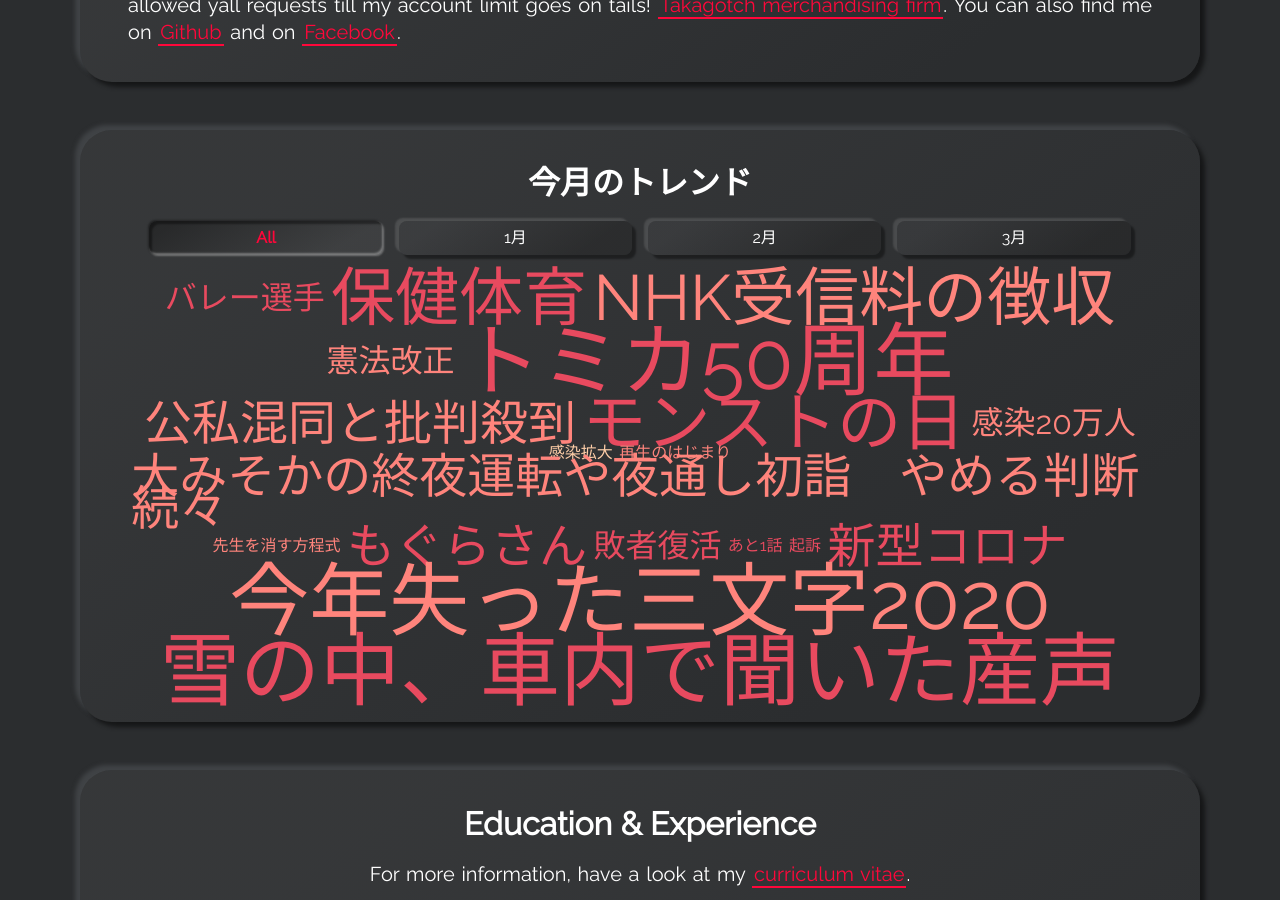
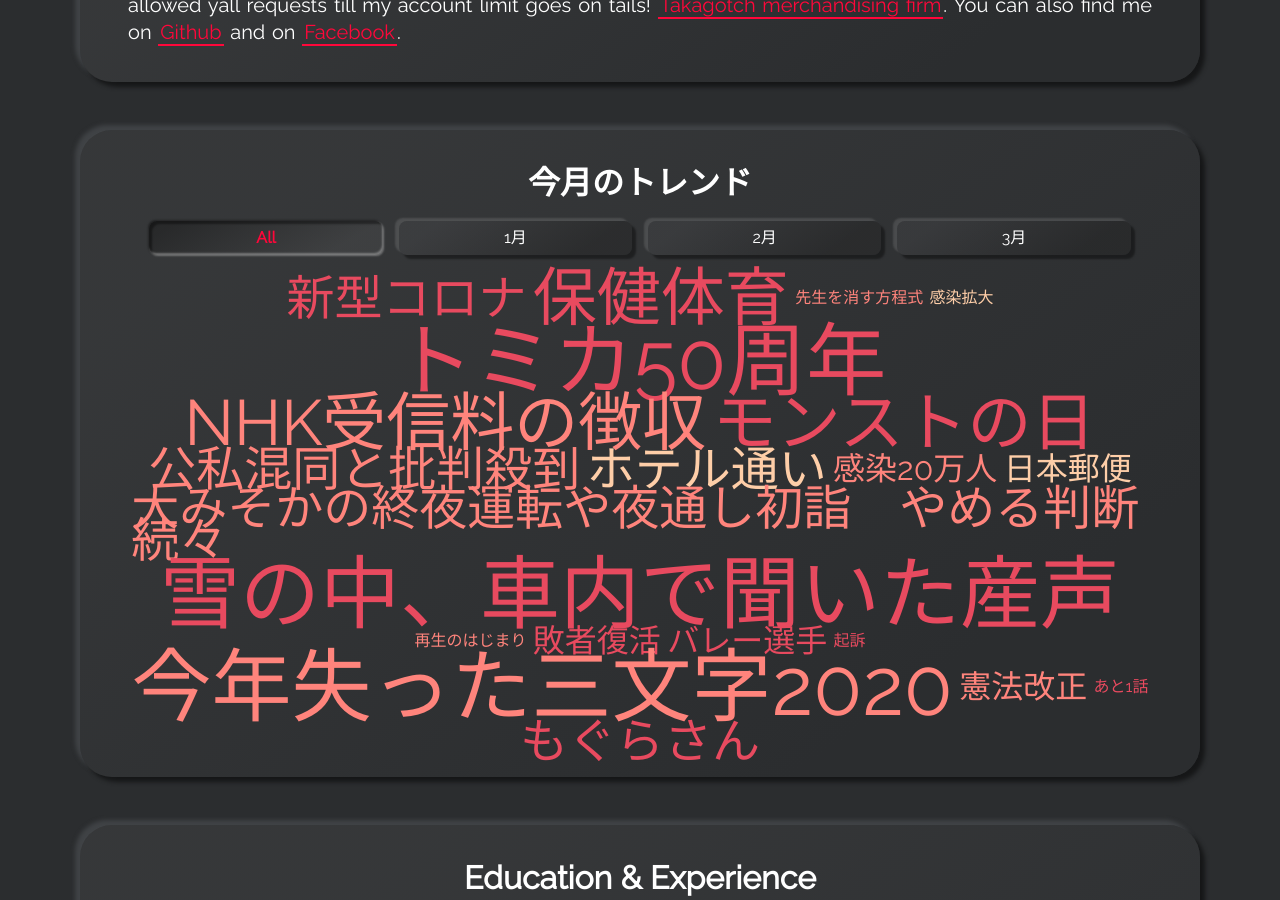
Before and after one commit to takagotch/o2830, a Jekyll site: the page built from index.html, in a window 1280 px wide and 900 px high, scrolled down 1159 px. Built offline with Jekyll 4.4.1, drawn with Linux system fonts in a browser that asks for light colours; some of the changed text lies outside the part shown.

Commit message:
Update skills-tools.yml

```diff
--- a/_data/skills-tools.yml
+++ b/_data/skills-tools.yml
@@ -7,3 +7,9 @@
 
 - name: 感染拡大
   weight: 1
+
+- name: 日本郵便
+  weight: 2
+
+- name: ホテル通い
+  weight: 3
```
